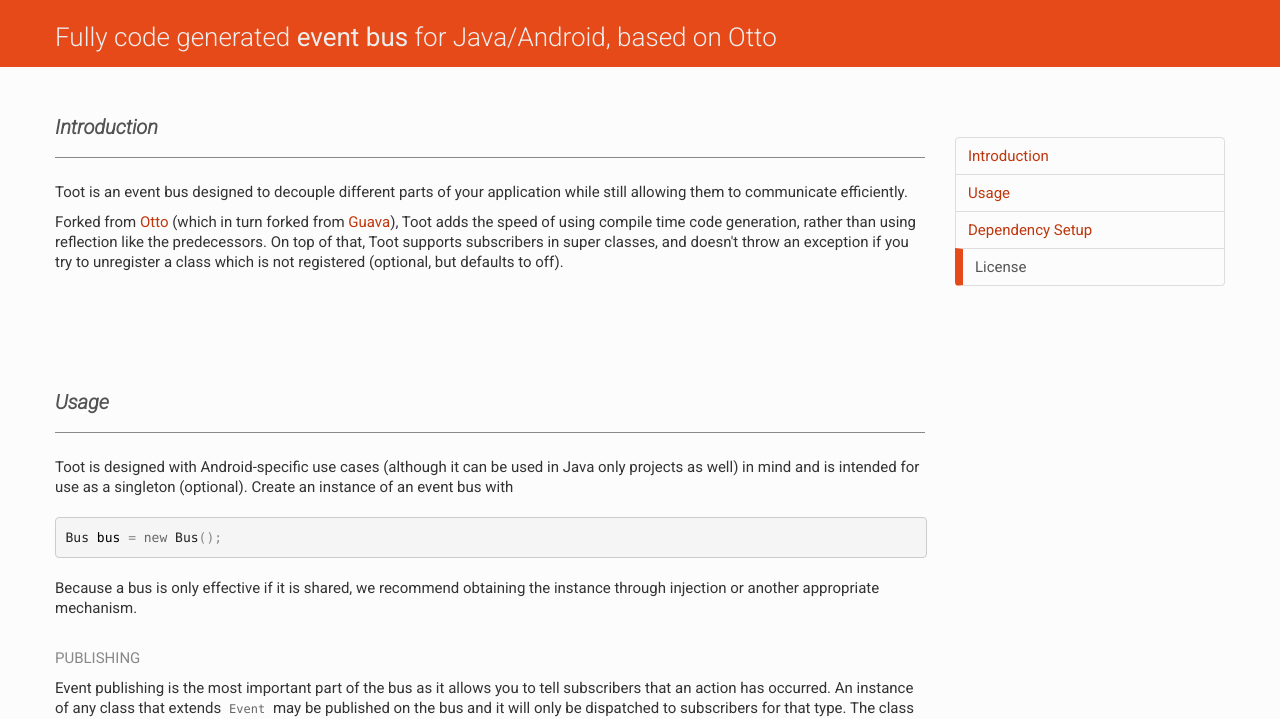
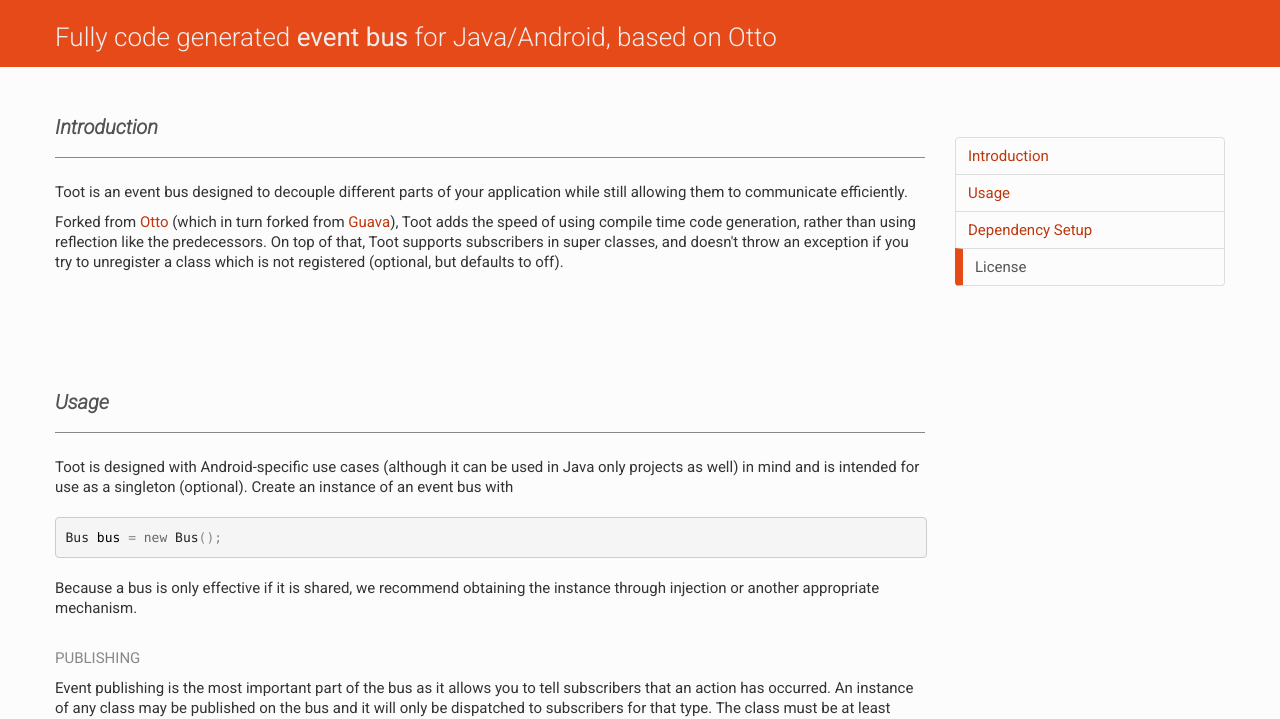
Before and after one commit to kaneoriley/toot, a plain HTML site: page index.html in a window 1280 px wide. Shown: the part 73-792 px from the top of the page. Drawn offline with Linux system fonts and the light colour scheme.

Commit message:
Remove requirement to extend Event base class

```diff
--- a/index.html
+++ b/index.html
@@ -76,8 +76,8 @@
 
         <h4>Publishing</h4>
         <p>Event publishing is the most important part of the bus as it allows you to tell subscribers that an
-          action has occurred. An instance of any class that extends <code>Event</code> may be published on the bus
-          and it will only be dispatched to subscribers for that type. The class must be at least package visibility.
+          action has occurred. An instance of any class may be published on the bus and it will only be dispatched to
+          subscribers for that type. The class must be at least package visibility.
         </p>
         <p>To publish a new event, call the <code>post</code> method:</p>
         <div class="codeblock">
```
